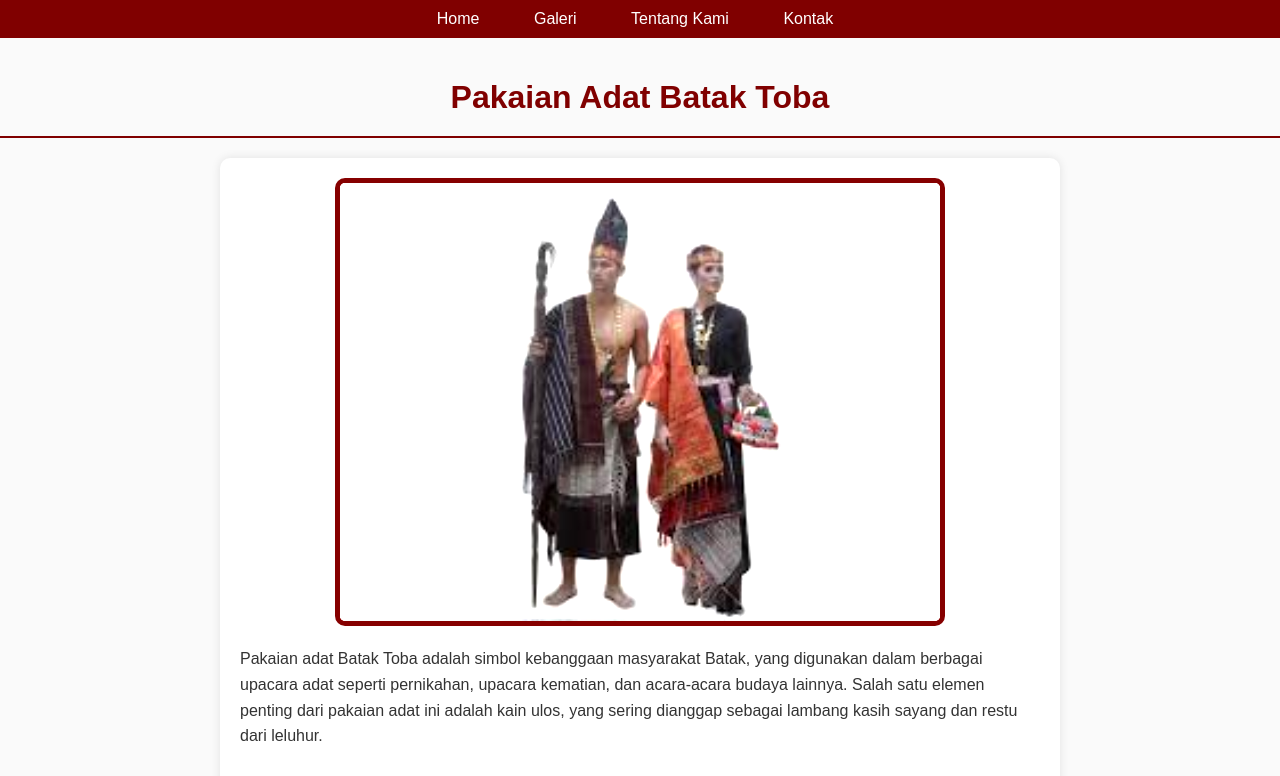
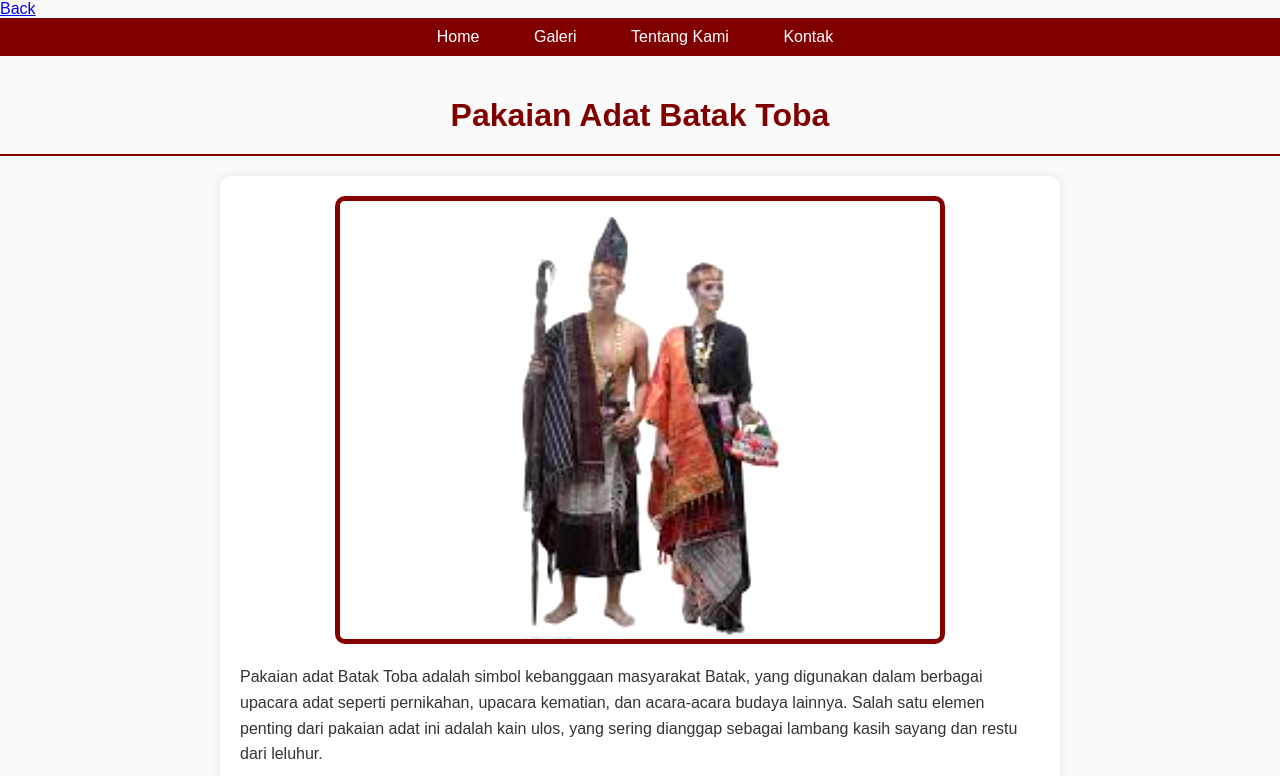
Before and after one commit to ryansinx/TugasPemrogramanWeb, a plain HTML site: page batak.html in a window 1280 px wide. Shown: the top 776 px of the page. Drawn offline with Linux system fonts and the light colour scheme.

Commit message:
Update batak.html

```diff
--- a/batak.html
+++ b/batak.html
@@ -80,6 +80,8 @@
 </head>
 <body>
     <nav>
+        <a href="index.html" <button type="button">Back</button>
+        </a>
         <ul>
             <li><a href="index.html">Home</a></li>
             <li><a href="galeri.html">Galeri</a></li>
```
